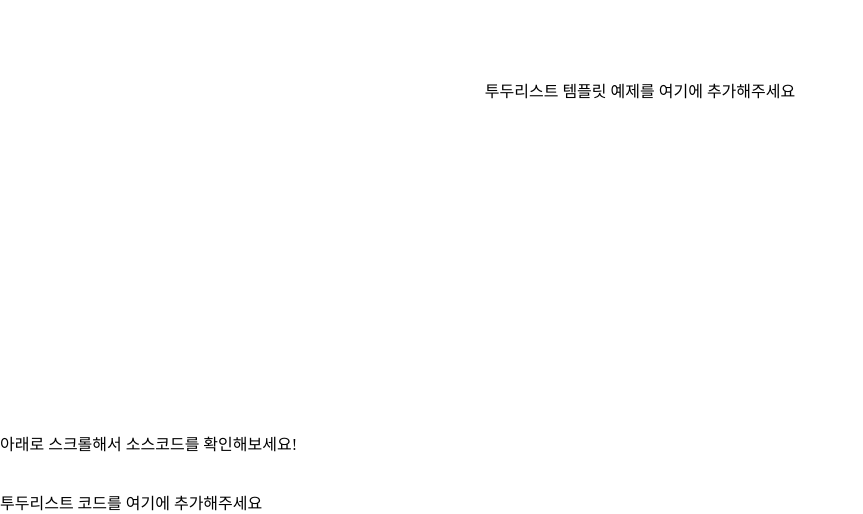
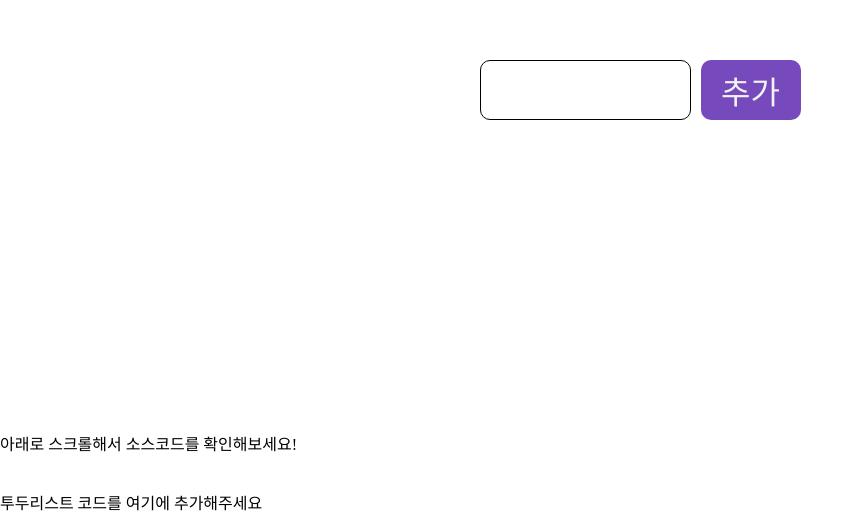
Before and after one commit to Hong-JunHyeok/React_Redux_Typescript_Redux-saga, a React (Create React App) app: page /todo in a window 1280 px wide. Shown: the part 310-824 px from the top of the page, without its empty margins (0-863 px from the left). Built offline with nearby package versions, Linux system fonts and the light colour scheme; a small style sheet from the web is missing.

Commit message:
ADD Todo input Component

```diff
--- /dev/null
+++ b/src/components/Common/Input/Input.scss
@@ -0,0 +1,7 @@
+.Input {
+  outline: none;
+  padding: 1rem;
+  border: 1px solid black;
+  border-radius: 10px;
+  margin-right: 10px;
+}
--- /dev/null
+++ b/src/components/Common/Input/Input.tsx
@@ -0,0 +1,8 @@
+import React from 'react';
+import './Input.scss';
+
+const Input = () => {
+  return <input type="text" className="Input" />;
+};
+
+export default Input;
--- /dev/null
+++ b/src/components/Common/Input/index.ts
@@ -0,0 +1 @@
+export { default } from './Input';
--- a/src/components/Todo/TodoInput/TodoInput.scss
+++ b/src/components/Todo/TodoInput/TodoInput.scss
@@ -0,0 +1,6 @@
+.TodoInput {
+  display: flex;
+  &_input {
+    outline: none;
+  }
+}
--- a/src/components/Todo/TodoInput/TodoInput.tsx
+++ b/src/components/Todo/TodoInput/TodoInput.tsx
@@ -1,7 +1,15 @@
 import React from 'react';
+import Button from 'components/Common/Button';
+import './TodoInput.scss';
+import Input from 'components/Common/Input';
 
 const TodoInput = () => {
-  return <></>;
+  return (
+    <form className="TodoInput">
+      <Input />
+      <Button>추가</Button>
+    </form>
+  );
 };
 
 export default TodoInput;
--- a/src/pages/Todo/TodoPage.tsx
+++ b/src/pages/Todo/TodoPage.tsx
@@ -2,6 +2,7 @@ import React, { useEffect } from 'react';
 import './TodoPage.scss';
 import useTodo from 'hooks/redux/useTodo';
 import scrollTop from 'lib/scrollTop';
+import TodoInput from 'components/Todo/TodoInput';
 
 const TodoPage = () => {
   const { todo, onAddTodo, onRemoveTodo, onToggleTodo } = useTodo();
@@ -12,7 +13,9 @@ const TodoPage = () => {
 
   return (
     <div className="Todo">
-      <div className="Todo_reduxContainer">투두리스트 템플릿 예제를 여기에 추가해주세요</div>
+      <div className="Todo_reduxContainer">
+        <TodoInput />
+      </div>
       <span className="bounce_animation">아래로 스크롤해서 소스코드를 확인해보세요!</span>
       <div className="Todo_codeContainer">투두리스트 코드를 여기에 추가해주세요</div>
     </div>
```
